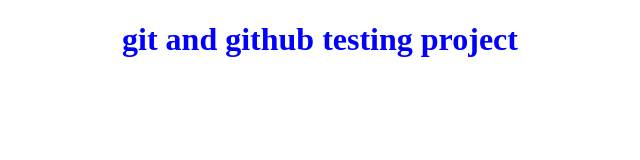
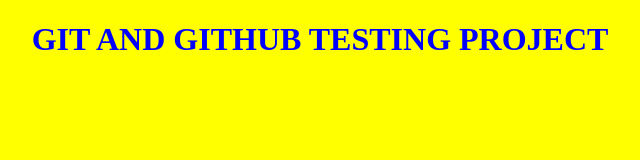
Before and after one commit to js-tut/testing-git, a plain HTML site: page index.html in a window 1280 px wide. Shown: the whole page, without its empty margins (320-960 px from the left). Drawn offline with Linux system fonts and the light colour scheme.

Commit message:
background changed to yellow

```diff
--- a/main.css
+++ b/main.css
@@ -1,8 +1,8 @@
 body {
-  backgroun: green;
+  background: yellow;
 }
 h1 {
   color: blue;
-  text-transform: uppercas;
+  text-transform: uppercase;
   text-align: center;
 }
```
